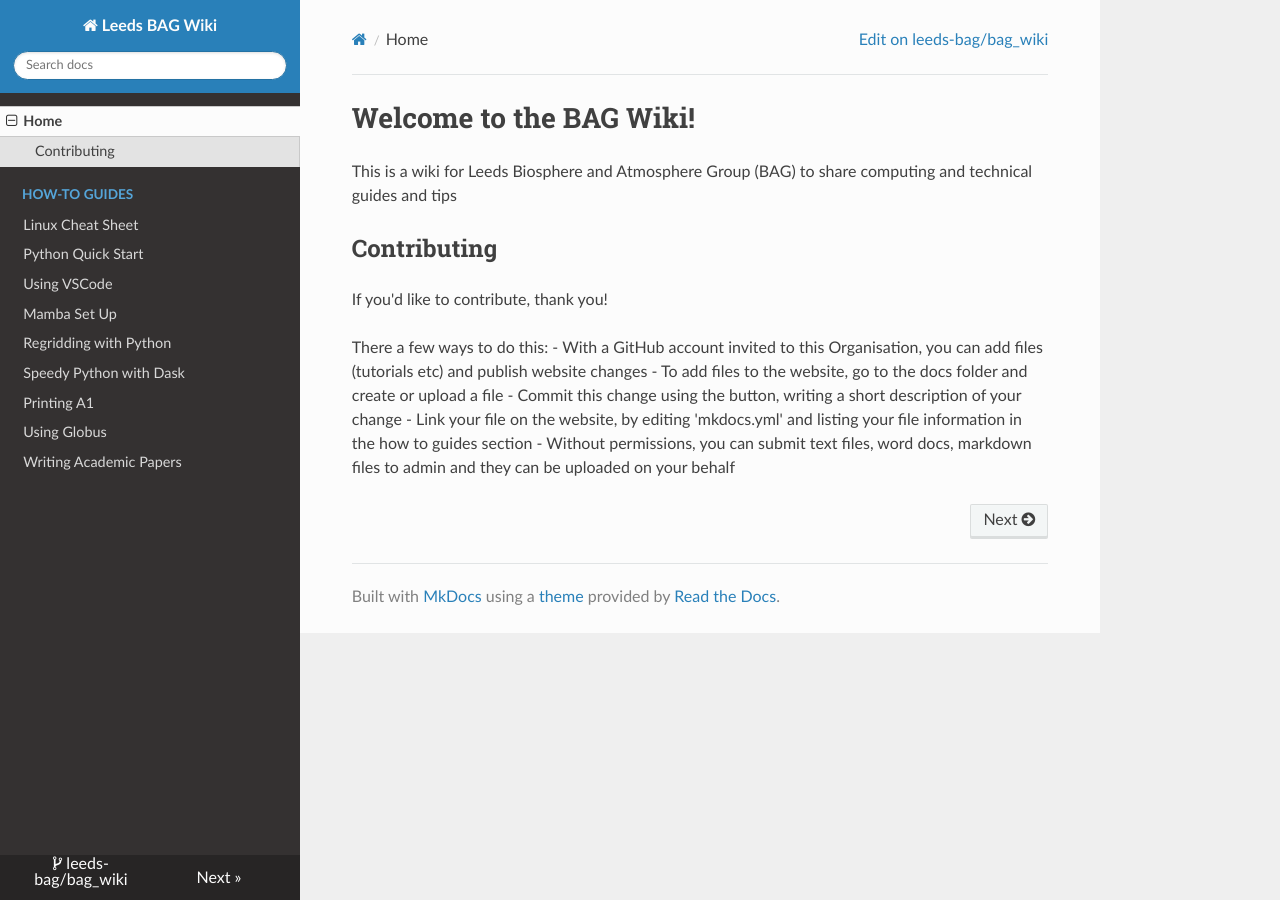
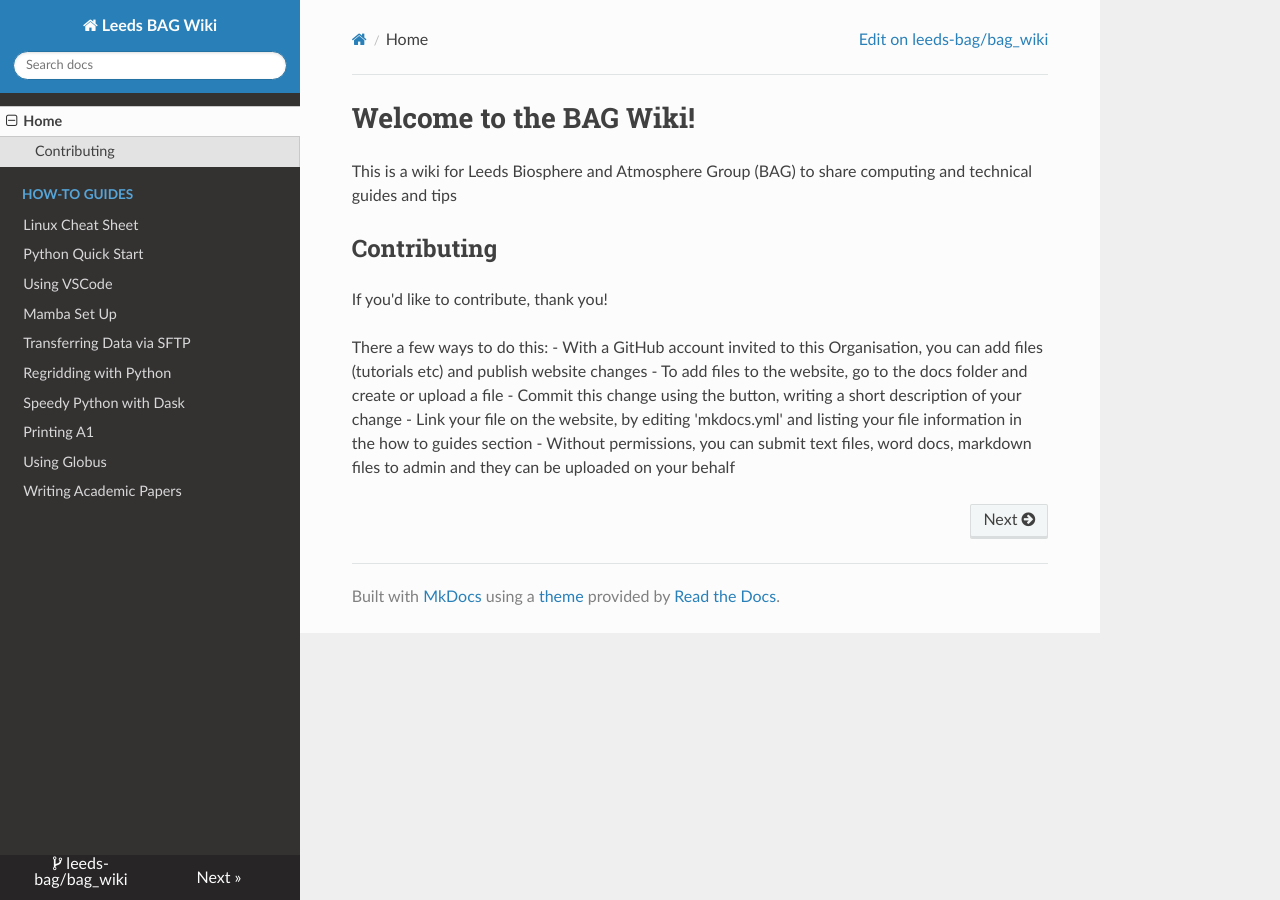
Before and after one commit to leeds-bag/bag_wiki, an MkDocs documentation site: the page built from docs/index.md, in a window 1280 px wide. Built offline with MkDocs 1.6.1, drawn with Linux system fonts in a browser that asks for light colours; nearby versions of some CDN libraries.

Commit message:
Add SFTP data transfer guide to documentation

```diff
--- a/mkdocs.yml
+++ b/mkdocs.yml
@@ -15,6 +15,7 @@ nav:
       - Python Quick Start: python_quick_start.md
       - Using VSCode: VSCode_guide.md
       - Mamba Set Up: conda_setup.md
+      - Transferring Data via SFTP: Transferring_data_using_SFTP.md
       - Regridding with Python: how_to_regrid_xesmf_tutorial.md
       - Speedy Python with Dask: dask_demo.md
       - Printing A1: printing.md
```
